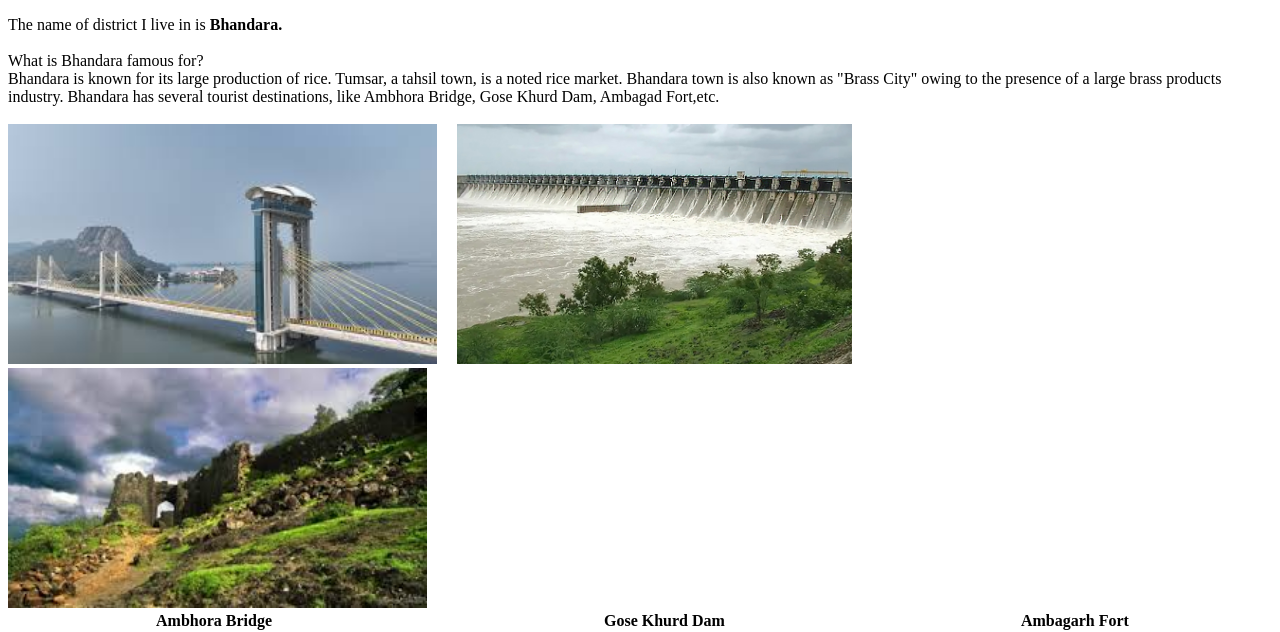
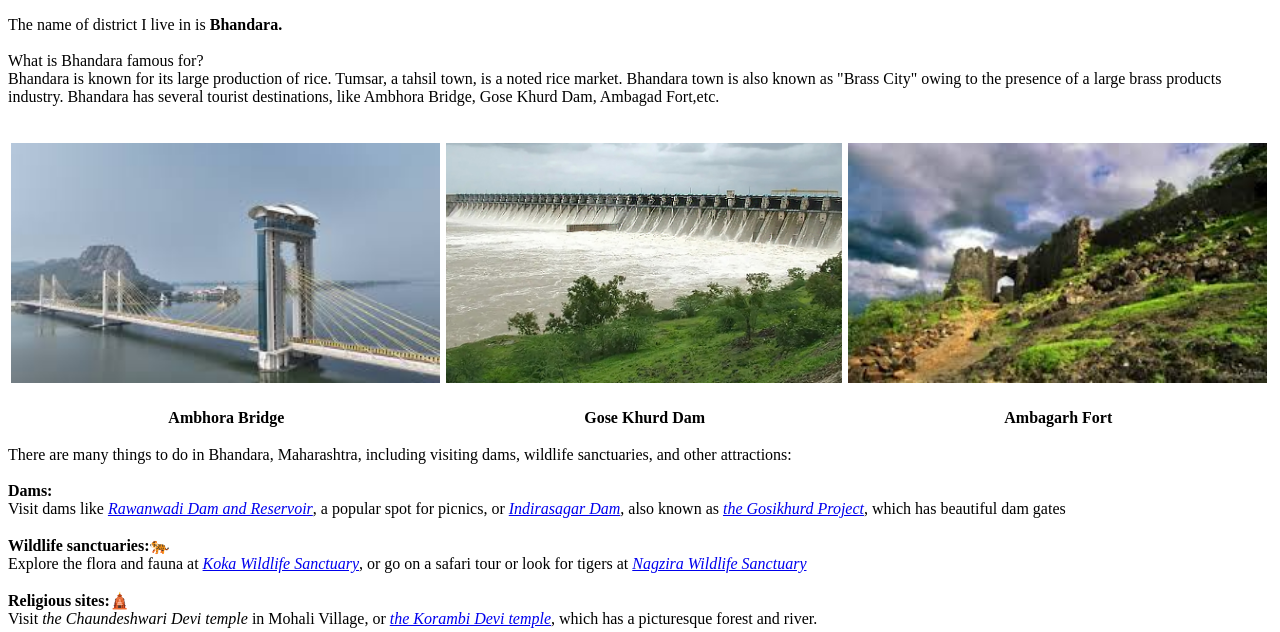
Before and after one commit to ravikanttarare95/html-assignment-3-about-me, a plain HTML site: page city.html in a window 1280 px wide. Shown: the part 300-932 px from the top of the page. Drawn offline with Linux system fonts and the light colour scheme.

Commit message:
added table tag to arrange some pictures properly

```diff
--- a/city.html
+++ b/city.html
@@ -17,13 +17,20 @@
             <div>
                 Bhandara is known for its large production of rice. Tumsar, a tahsil town, is a noted rice market. Bhandara town is also known as "Brass City" owing to the presence of a large brass products industry. Bhandara has several tourist destinations, like  Ambhora Bridge, Gose Khurd Dam, Ambagad Fort,etc.
             </div>  <br>
-            <img src="ambhorabridge.jfif" height="240px" alt="Ambhora Bridge Photo"/> &nbsp &nbsp
-            <img src="gosedam.jpg" height="240px" alt="Gose Khurd Dam Photo"/> &nbsp &nbsp
-            <img src="ambagarhfort.jfif" height="240px" alt="Ambagarh Fort Photo"/> <br> &nbsp&nbsp&nbsp&nbsp&nbsp&nbsp&nbsp&nbsp&nbsp&nbsp&nbsp&nbsp&nbsp&nbsp&nbsp&nbsp&nbsp&nbsp&nbsp&nbsp&nbsp&nbsp&nbsp&nbsp&nbsp&nbsp&nbsp&nbsp&nbsp&nbsp&nbsp&nbsp&nbsp&nbsp&nbsp&nbsp
-            <b>Ambhora Bridge</b> &nbsp&nbsp&nbsp&nbsp&nbsp&nbsp&nbsp&nbsp&nbsp&nbsp&nbsp&nbsp&nbsp&nbsp&nbsp&nbsp&nbsp&nbsp&nbsp&nbsp&nbsp&nbsp&nbsp&nbsp&nbsp&nbsp&nbsp&nbsp&nbsp&nbsp&nbsp&nbsp&nbsp&nbsp&nbsp&nbsp&nbsp&nbsp&nbsp&nbsp&nbsp&nbsp&nbsp&nbsp&nbsp&nbsp&nbsp&nbsp&nbsp&nbsp&nbsp&nbsp&nbsp&nbsp&nbsp&nbsp&nbsp&nbsp&nbsp&nbsp&nbsp&nbsp&nbsp&nbsp&nbsp&nbsp&nbsp&nbsp&nbsp&nbsp&nbsp&nbsp&nbsp&nbsp&nbsp&nbsp&nbsp&nbsp&nbsp&nbsp&nbsp
-            <b>Gose Khurd Dam</b> &nbsp&nbsp&nbsp&nbsp&nbsp&nbsp&nbsp&nbsp&nbsp&nbsp&nbsp&nbsp&nbsp&nbsp&nbsp&nbsp&nbsp&nbsp&nbsp&nbsp&nbsp&nbsp&nbsp&nbsp&nbsp&nbsp&nbsp&nbsp&nbsp&nbsp&nbsp&nbsp&nbsp&nbsp&nbsp&nbsp&nbsp&nbsp&nbsp&nbsp&nbsp&nbsp&nbsp&nbsp&nbsp&nbsp&nbsp&nbsp&nbsp&nbsp&nbsp&nbsp&nbsp&nbsp&nbsp&nbsp&nbsp&nbsp&nbsp&nbsp&nbsp&nbsp&nbsp&nbsp&nbsp&nbsp&nbsp&nbsp&nbsp&nbsp&nbsp&nbsp
-            <b>Ambagarh Fort</b>
-            <br>
+            <p>
+                <table>
+                    <tr>
+                        <td> <img src="ambhorabridge.jfif" height="240px" alt="Ambhora Bridge Photo"/> &nbsp&nbsp&nbsp </td>
+                        <td> <img src="gosedam.jpg" height="240px" alt="Gose Khurd Dam Photo"/> &nbsp&nbsp&nbsp </td>
+                        <td> <img src="ambagarhfort.jfif" height="240px" alt="Ambagarh Fort Photo"/> &nbsp&nbsp&nbsp </td>
+                    </tr>
+                    <tr>
+                        <td align="middle"> <b>Ambhora Bridge</b> </td>
+                        <td align="middle"> <b>Gose Khurd Dam</b> </td>
+                        <td align="middle"> <b>Ambagarh Fort</b> </td>
+                    </tr>
+                </table>
+            </p>
             <p>
                 There are many things to do in Bhandara, Maharashtra, including visiting dams, wildlife sanctuaries, and other attractions:<br> <br>
                 <b>Dams:</b><br>
```
